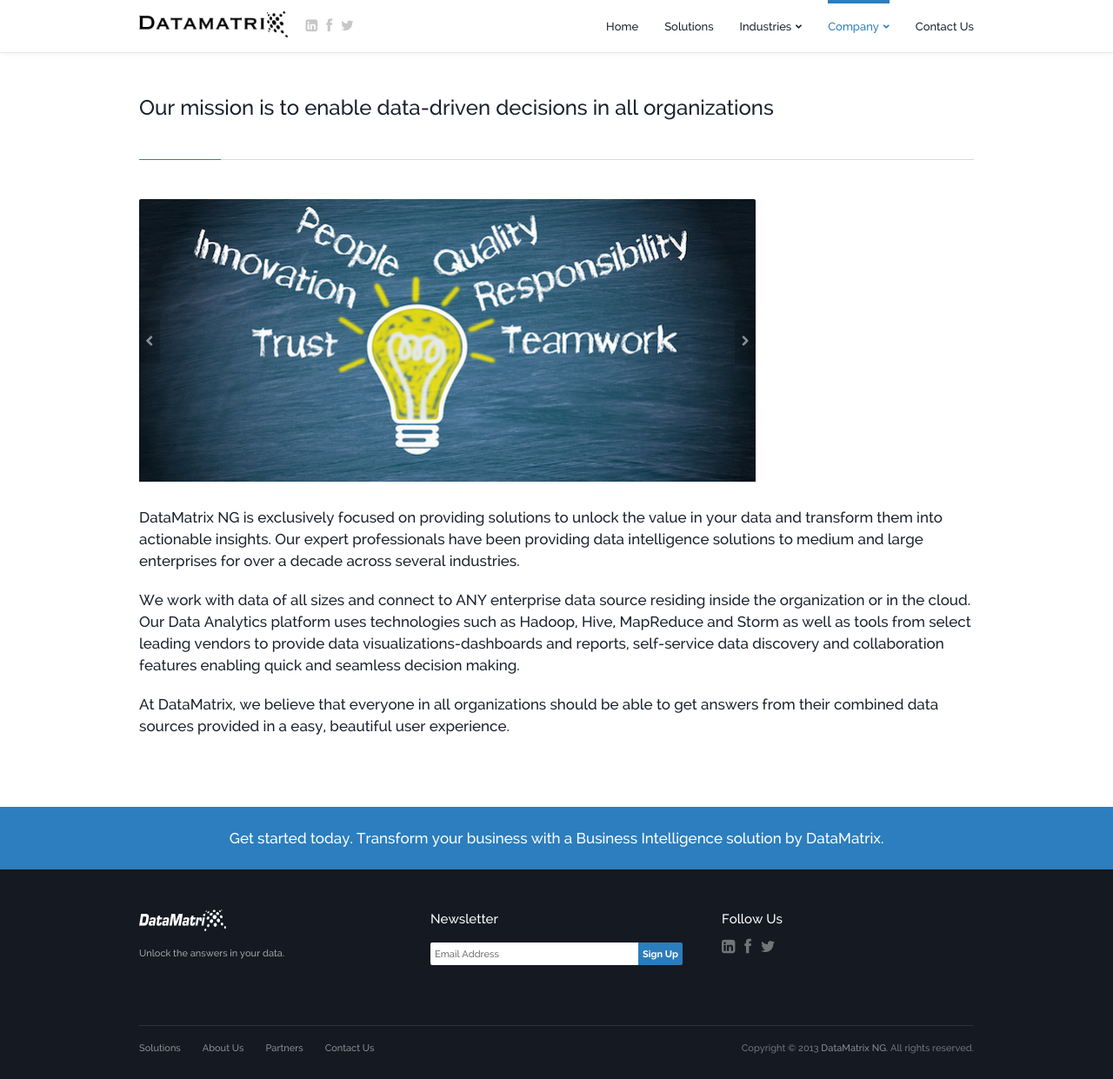
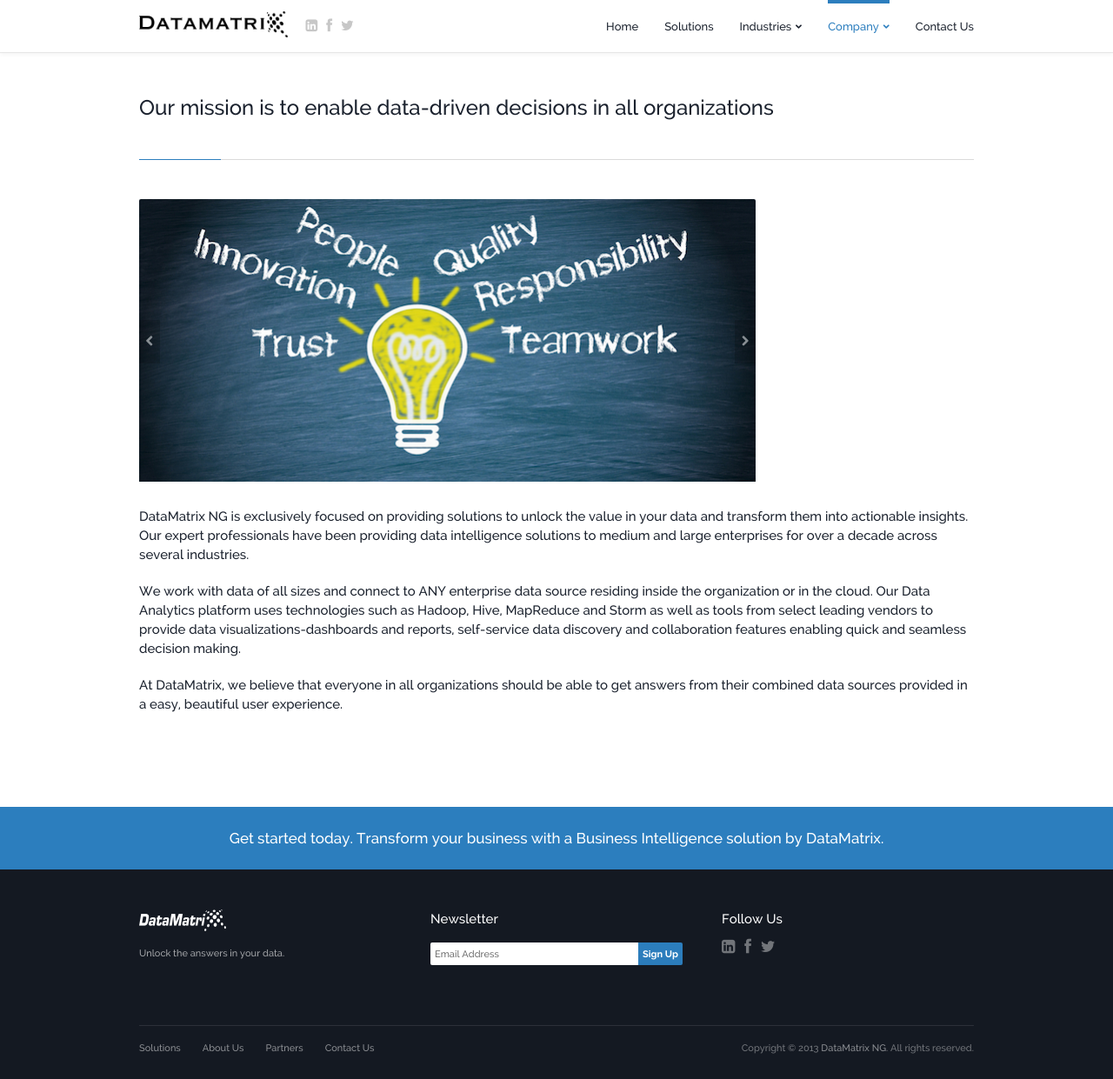
Before and after one commit to dtmtx/dtmtx.github.io, a Jekyll site: the page built from about.html, in a window 1280 px wide and 1241 px high. Shown: the whole window at 87% size. Built offline with Jekyll 4.4.1, drawn with Linux system fonts in a browser that asks for light colours; Markdown is read by kramdown in place of the engine named in the settings.

Commit message:
update font

```diff
--- a/about.html
+++ b/about.html
@@ -85,11 +85,11 @@
 					<!-- Title -->
 					<div class="spacer"></div>
 					<!-- Text -->
-					<h2>DataMatrix NG is exclusively focused on providing solutions to unlock the value in your data and transform them into actionable insights.  Our expert professionals have been providing data intelligence solutions to medium and large enterprises for over a decade across several industries.</h2>
+					<h3>DataMatrix NG is exclusively focused on providing solutions to unlock the value in your data and transform them into actionable insights.  Our expert professionals have been providing data intelligence solutions to medium and large enterprises for over a decade across several industries.</h3>
 
-					<h2>We work with data of all sizes and connect to ANY enterprise data source residing inside the organization or in the cloud. Our Data Analytics platform uses technologies such as Hadoop, Hive, MapReduce and Storm as well as tools from select leading vendors to provide data visualizations-dashboards and reports, self-service data discovery and collaboration features enabling quick and seamless decision making.</h2>
+					<h3>We work with data of all sizes and connect to ANY enterprise data source residing inside the organization or in the cloud. Our Data Analytics platform uses technologies such as Hadoop, Hive, MapReduce and Storm as well as tools from select leading vendors to provide data visualizations-dashboards and reports, self-service data discovery and collaboration features enabling quick and seamless decision making.</h3>
 
-					<h2>At DataMatrix, we believe that everyone in all organizations should be able to get answers from their combined data sources provided in a easy, beautiful user experience. </h2>
+					<h3>At DataMatrix, we believe that everyone in all organizations should be able to get answers from their combined data sources provided in a easy, beautiful user experience. </h3>
 					<!-- END Intro -->
 					<!-- ~~~~~~~~~~~~~~~~~~~~~~~~~~~~~~~ -->
 
```
